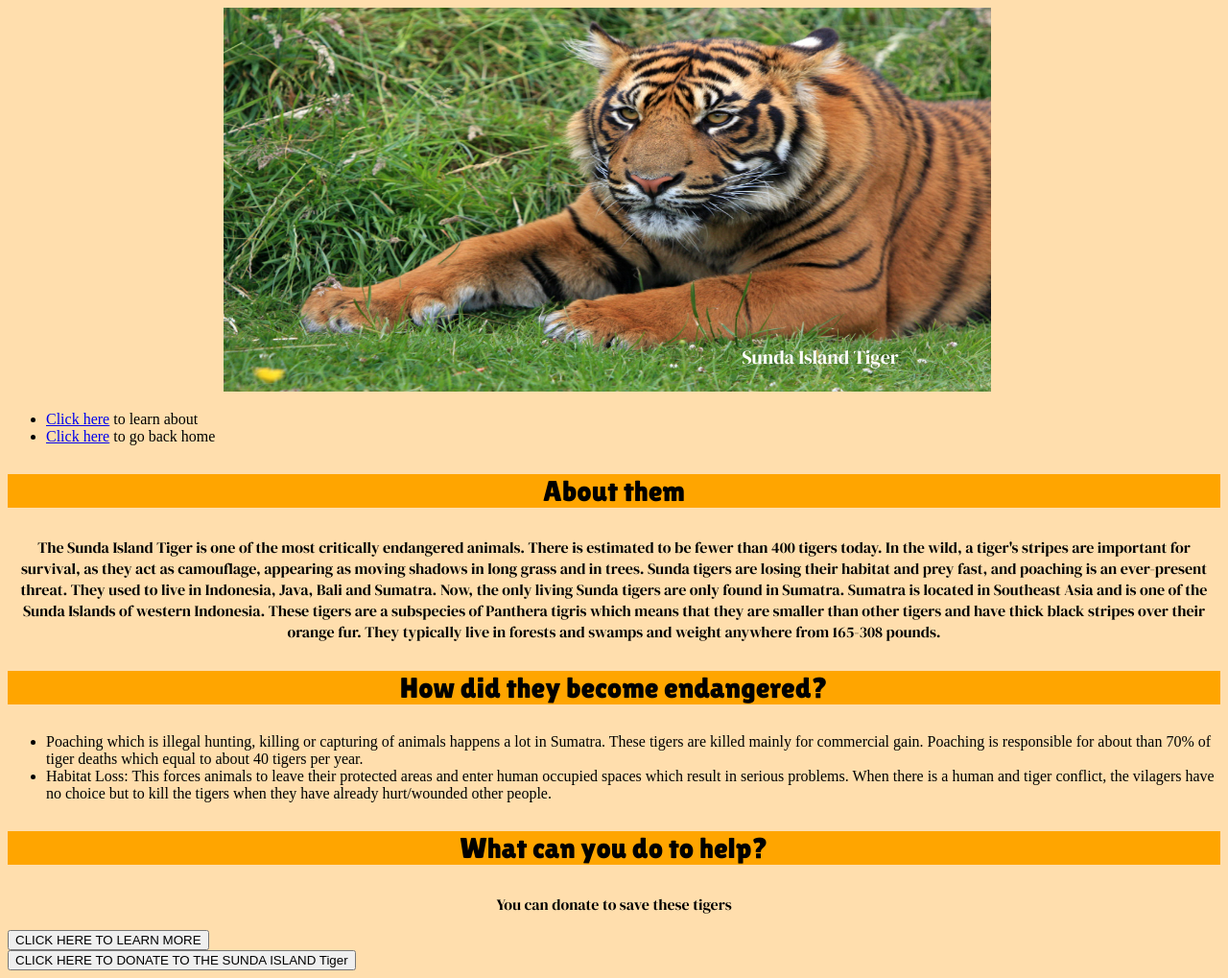
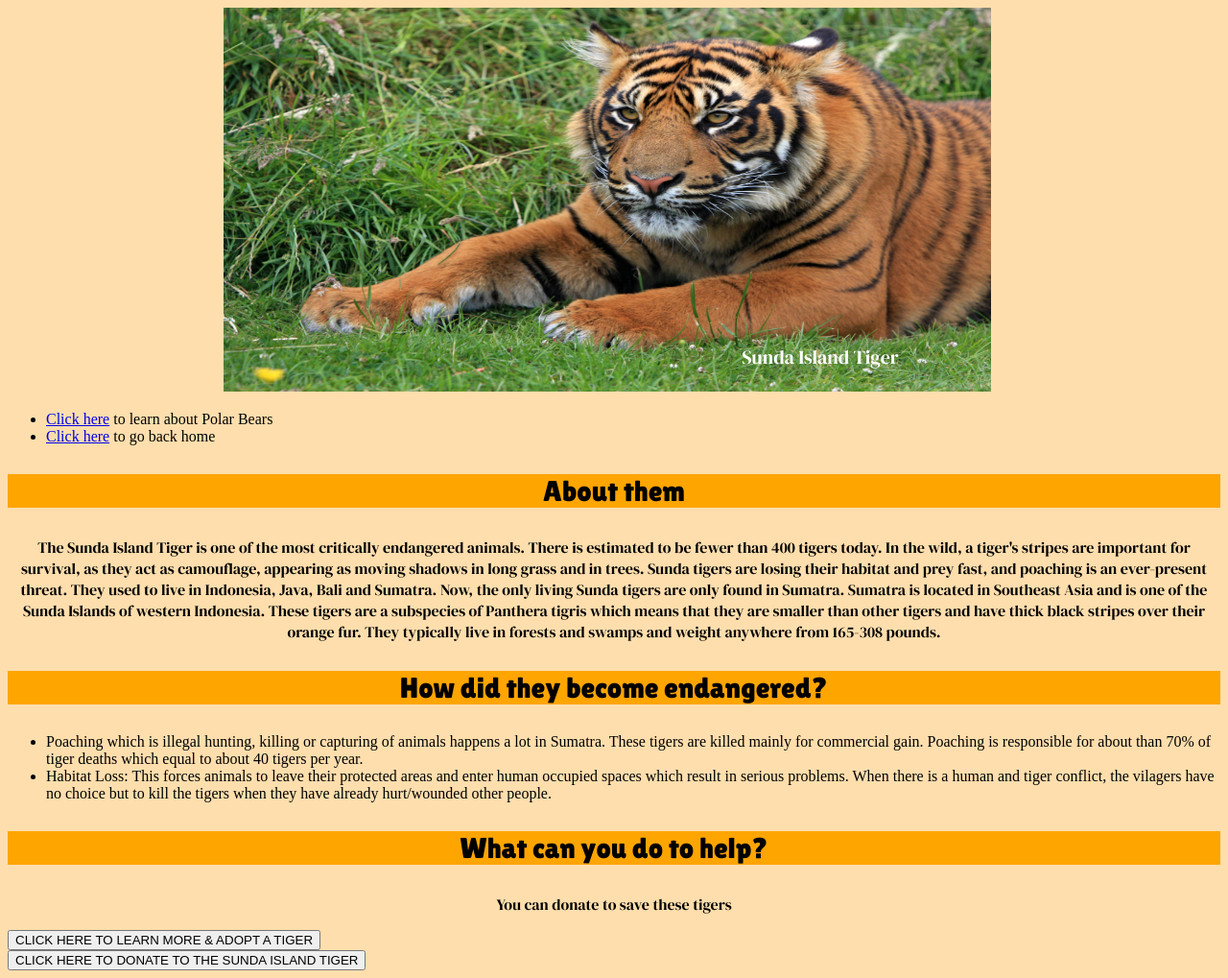
Before and after one commit to bryant-bardales/endagered_animal_page, a plain HTML site: page Tiger.html in a window 1280 px wide. Shown: the whole page at 96% size. Drawn offline with Linux system fonts and the light colour scheme; a script that the page names is missing; a web font is replaced by a local one.

Commit message:
updated tiger file #4

```diff
--- a/Tiger.html
+++ b/Tiger.html
@@ -19,7 +19,7 @@
   </div>
 
   <ul>
-      <li><a href="polarbear.html" >Click here</a> to learn about </li>
+      <li><a href="polarbear.html" >Click here</a> to learn about Polar Bears</li>
       <li><a href="index.html" >Click here</a> to go back home</li>
   </ul>
 
@@ -42,12 +42,12 @@
                          <h3>What can you do to help?</h3>
                          <p> You can donate to save these tigers
                          </p>
-                        <button id="learn-more" onClick="location.href='https://www.worldwildlife.org/species/sunda-tiger'">CLICK HERE TO LEARN MORE</button>
+                        <button id="learn-more" onClick="location.href='https://www.worldwildlife.org/species/sunda-tiger'">CLICK HERE TO LEARN MORE & ADOPT A TIGER</button>
 
 
 
     <div class = "button">
-    <button id="donate-btn" onClick="location.href=''">CLICK HERE TO DONATE TO THE SUNDA ISLAND Tiger</button>
+    <button id="donate-btn" onClick="location.href='https://internationaltigerproject.org/donate/'">CLICK HERE TO DONATE TO THE SUNDA ISLAND TIGER</button>
     </div>
 
 
```
